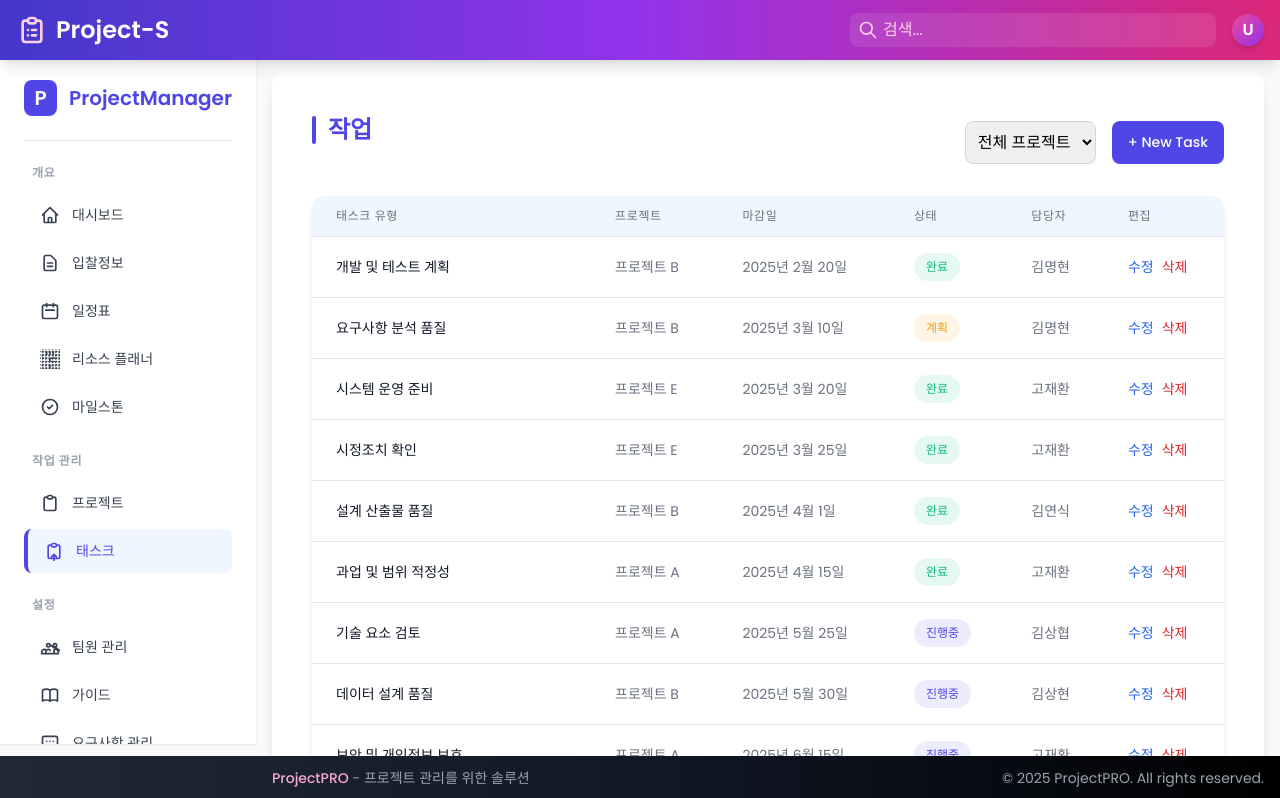
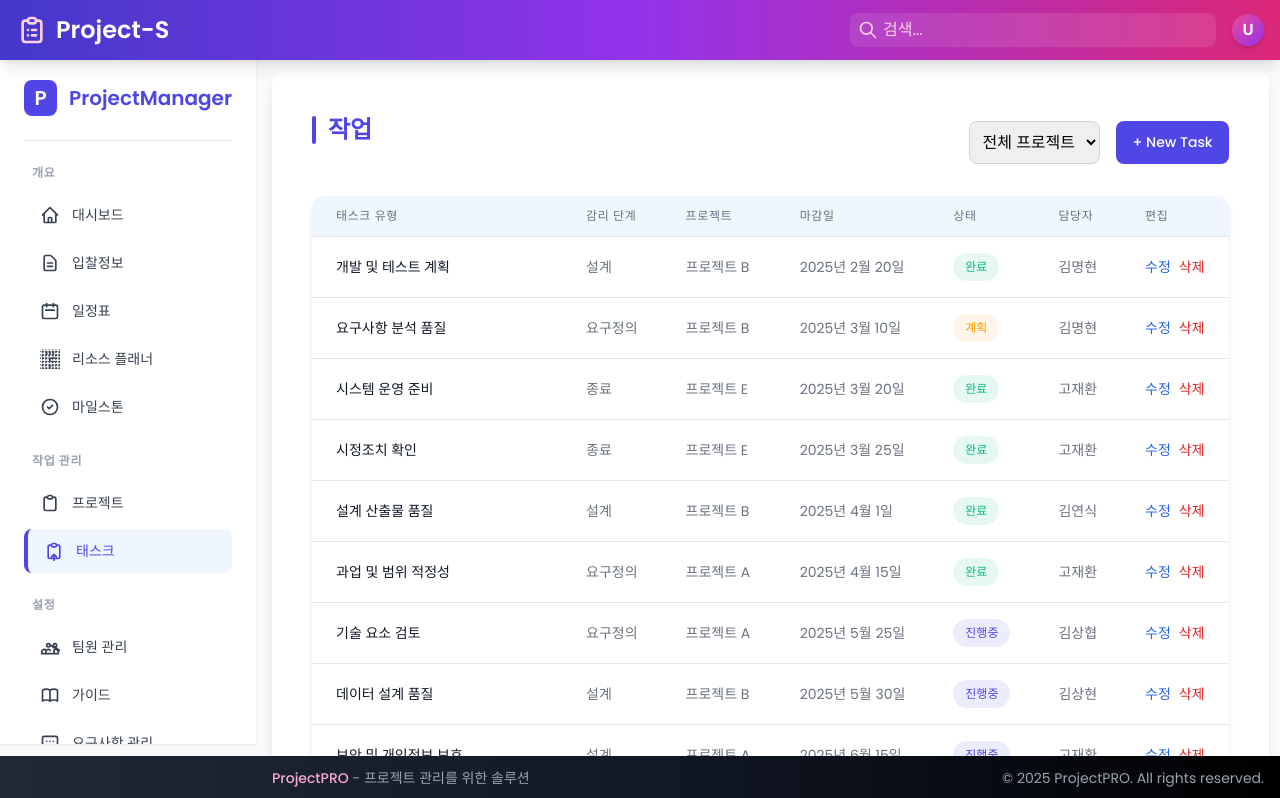
Before and after one commit to jeonck/Project-S1, a React (Vite) app: page /#/tasks in a window 1280 px wide. Shown: the top 798 px of the page. Built offline with nearby package versions, Linux system fonts and the light colour scheme.

Commit message:
feat: Add '감리 단계' column to Tasks page

```diff
--- a/src/pages/Tasks.jsx
+++ b/src/pages/Tasks.jsx
@@ -117,6 +117,16 @@
     }
   };
 
+  // Helper function to get audit stage from task name
+  const getAuditStageForTaskName = (taskName) => {
+    for (const stage in inspectionTasksByStage) {
+      if (inspectionTasksByStage[stage].includes(taskName)) {
+        return stage;
+      }
+    }
+    return '알 수 없음'; // Default if not found
+  };
+
   // 프로젝트별 필터링 및 마감일 정렬
   const filteredTasks = tasks
     .filter(task => selectedProject === '전체' || task.project === selectedProject)
@@ -156,6 +166,9 @@
                 태스크 유형
               </th>
               <th className="px-6 py-3 text-left text-xs font-medium text-gray-500 uppercase tracking-wider">
+                감리 단계
+              </th>
+              <th className="px-6 py-3 text-left text-xs font-medium text-gray-500 uppercase tracking-wider">
                 프로젝트
               </th>
               <th className="px-6 py-3 text-left text-xs font-medium text-gray-500 uppercase tracking-wider">
@@ -178,6 +191,9 @@
                 <tr key={task.id} className="hover:bg-gray-50 transition-all">
                   <td className="px-6 py-4 whitespace-nowrap text-sm font-medium text-gray-900">
                     {task.name}
+                  </td>
+                  <td className="px-6 py-4 whitespace-nowrap text-sm text-gray-500">
+                    {getAuditStageForTaskName(task.name)}
                   </td>
                   <td className="px-6 py-4 whitespace-nowrap text-sm text-gray-500">
                     {task.project}
```
